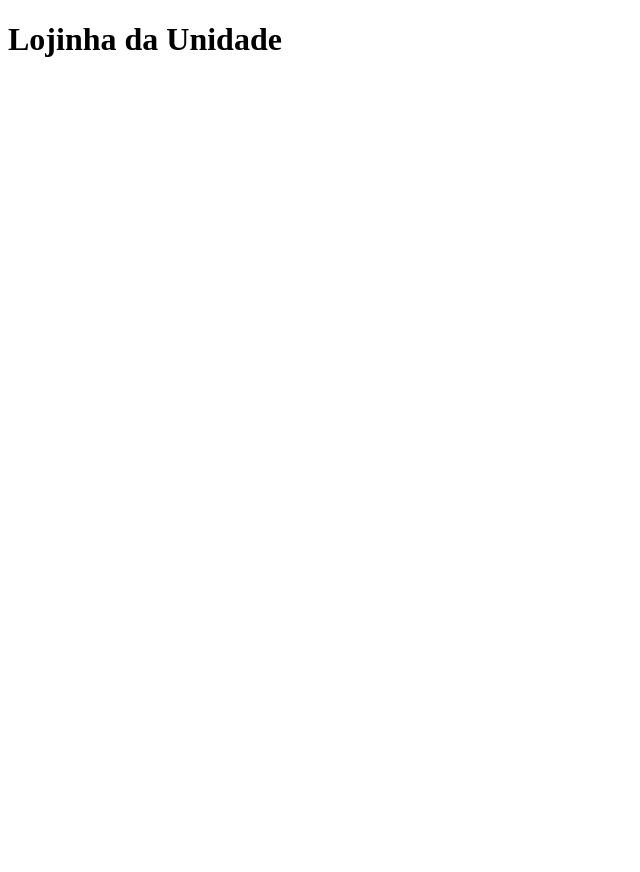
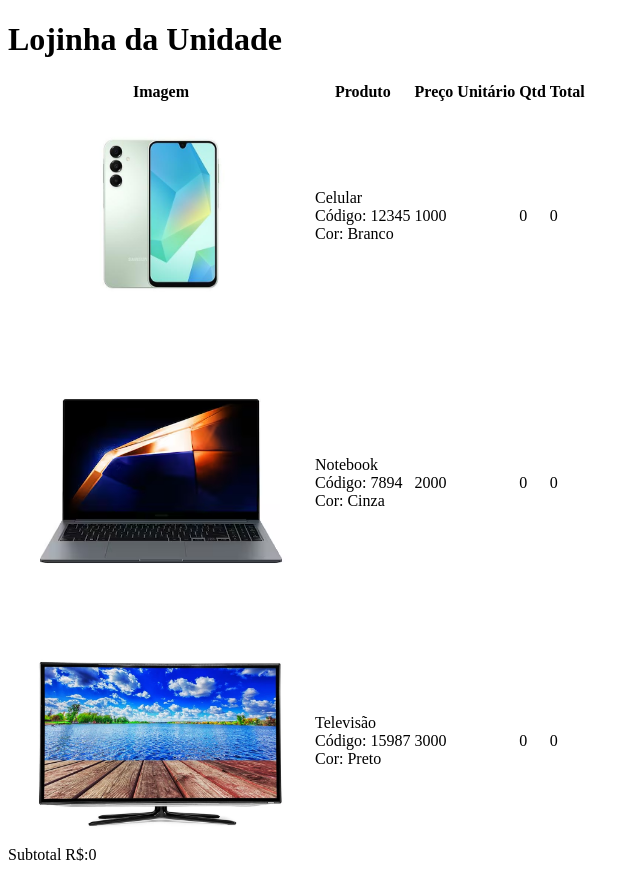
Before and after one commit to vinipacstreedev/Site-para-Loja, a plain HTML site: page index.html in a window 1280 px wide. Shown: the whole page, without its empty margins (0-640 px from the left). Before the commit the page ends 800 px from the top, so only its background shows below. Drawn offline with Linux system fonts and the light colour scheme.

Commit message:
Estrutura HTML

```diff
--- a/index.html
+++ b/index.html
@@ -6,5 +6,65 @@
     </head>
     <body>
         <h1>Lojinha da Unidade</h1>
+
+        <table>
+            <thead>
+                <tr>
+                    <th>Imagem</th>
+                    <th>Produto</th>
+                    <th>Preço Unitário</th>
+                    <th>Qtd</th>
+                    <th>Total</th>
+                </tr>
+            </thead>
+            <tbody>
+                <tr>
+                    <td>
+                        <img src="img/produto_1.jpg" alt="Produto 1" width="300">
+                    </td>
+                    <td>
+                        <div>Celular</div>
+                        <div>Código: 12345</div>
+                        <div>Cor: Branco</div>
+                    </td>
+                    <td>1000</td>
+                    <td>0</td>
+                    <td>0</td>
+                </tr>
+                <tr>
+                    <td>
+                        <img src="img/produto_2.jpg" alt="Produto 2" width="300">
+                    </td>
+                    <td>
+                        <div>Notebook</div>
+                        <div>Código: 7894</div>
+                        <div>Cor: Cinza</div>
+                    </td>
+                    <td>2000</td>
+                    <td>0</td>
+                    <td>0</td>
+                </tr>
+                <tr>
+                    <td>
+                        <img src="img/produto_3.jpg" alt="Produto 3" width="300">
+                    </td>
+                    <td>
+                        <div>Televisão</div>
+                        <div>Código: 15987</div>
+                        <div>Cor: Preto</div>
+                    </td>
+                    <td>3000</td>
+                    <td>0</td>
+                    <td>0</td>
+                </tr>
+            </tbody>
+        </table>
+
+        <footer>
+            <span>
+                Subtotal R$:0
+            </span>
+        </footer>
+
     </body>
 </html>
```
Also changed, not shown: img/produto_1.jpg (added), img/produto_2.jpg (added), img/produto_3.jpg (added).
